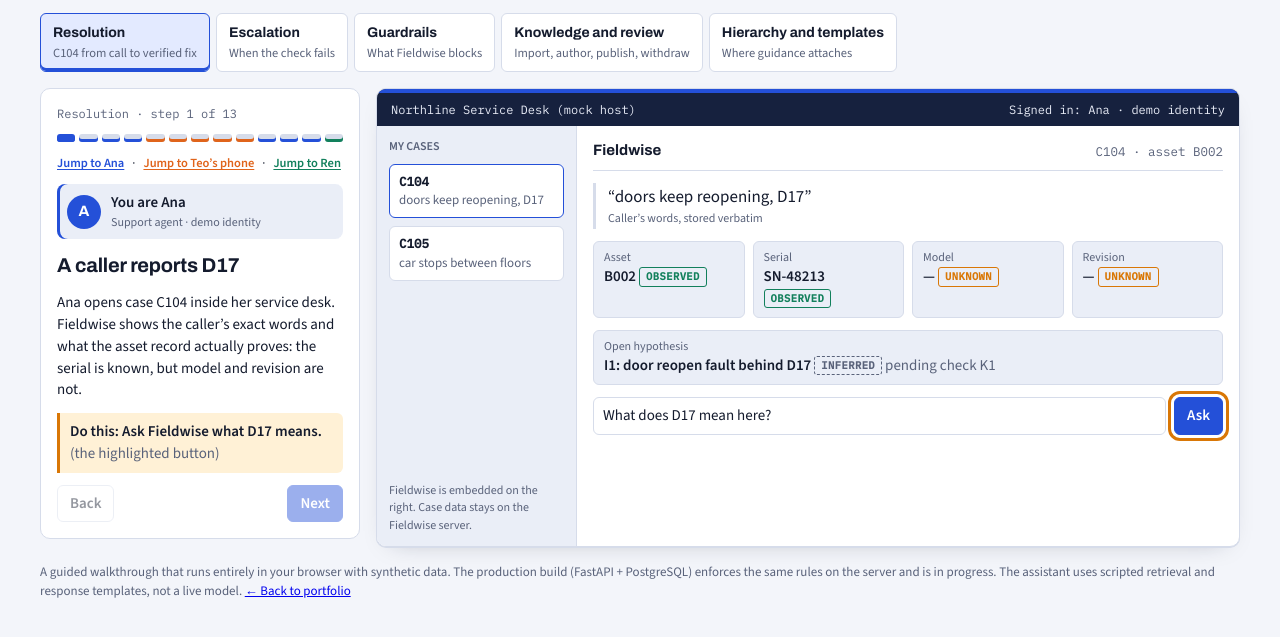
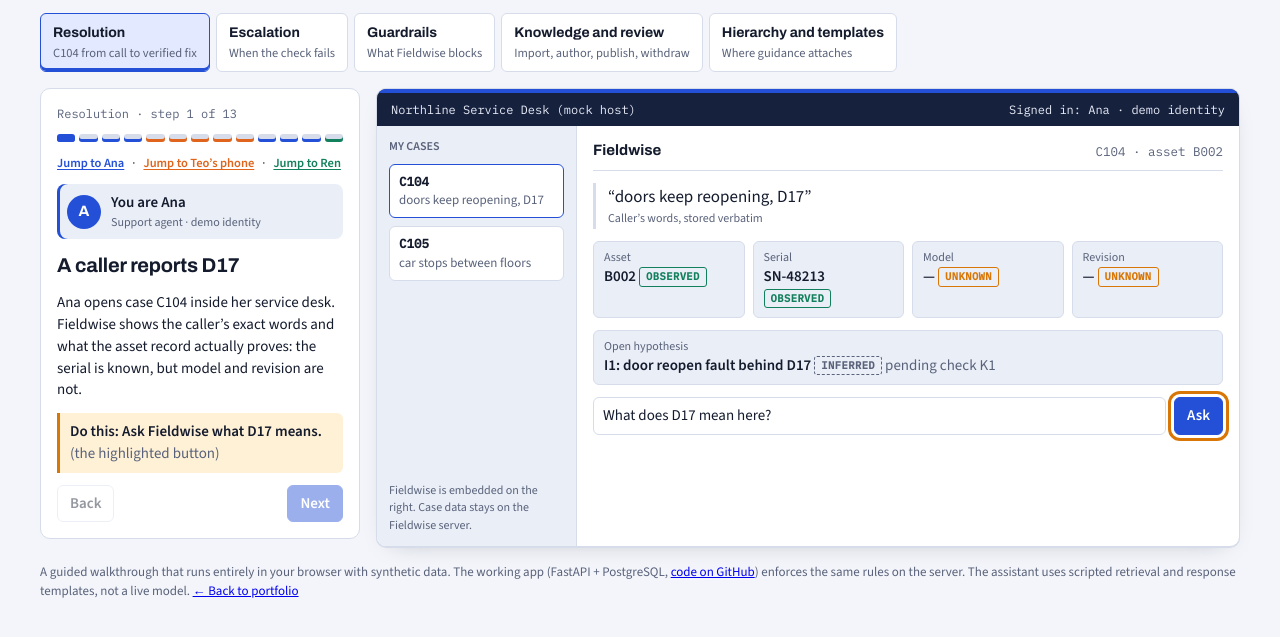
Before and after one commit to hithakishore-all/fieldwise, a plain HTML site: page demo/index.html in a window 1280 px wide. Shown: the part 85-722 px from the top of the page. Drawn offline with nearby package versions, Linux system fonts and the light colour scheme.

Commit message:
Demo footer: point to the working app
Co-Authored-By: Claude Opus 5.5 <noreply@anthropic.com>
Claude-Session: https://claude.ai/code/session_01Y1imtnika2PdQ6bH2GzzKe

```diff
--- a/demo/index.html
+++ b/demo/index.html
@@ -153,7 +153,7 @@ th{font-size:12px;color:var(--muted);font-weight:600}
     <aside class="narr" id="narr" aria-live="polite"></aside>
     <section class="screen" id="screen"></section>
   </div>
-  <p class="foot">A guided walkthrough that runs entirely in your browser with synthetic data. The production build (FastAPI + PostgreSQL) enforces the same rules on the server and is in progress. The assistant uses scripted retrieval and response templates, not a live model. <a href="https://hithakishore-all.github.io/">← Back to portfolio</a></p>
+  <p class="foot">A guided walkthrough that runs entirely in your browser with synthetic data. The working app (FastAPI + PostgreSQL, <a href="https://github.com/hithakishore-all/fieldwise">code on GitHub</a>) enforces the same rules on the server. The assistant uses scripted retrieval and response templates, not a live model. <a href="https://hithakishore-all.github.io/">← Back to portfolio</a></p>
 </div>
 
 <div class="drawer" id="drawer" hidden>
```
